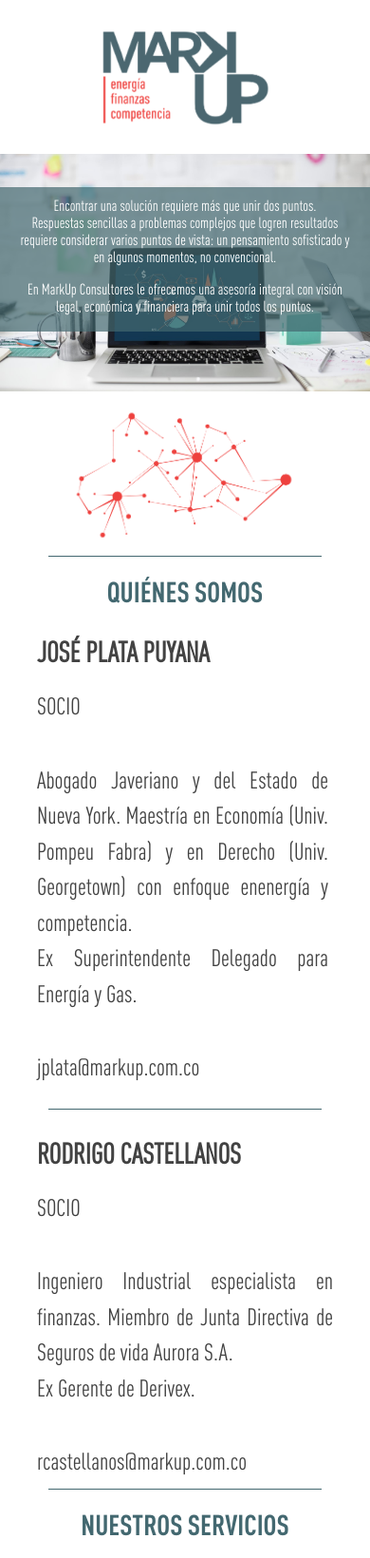
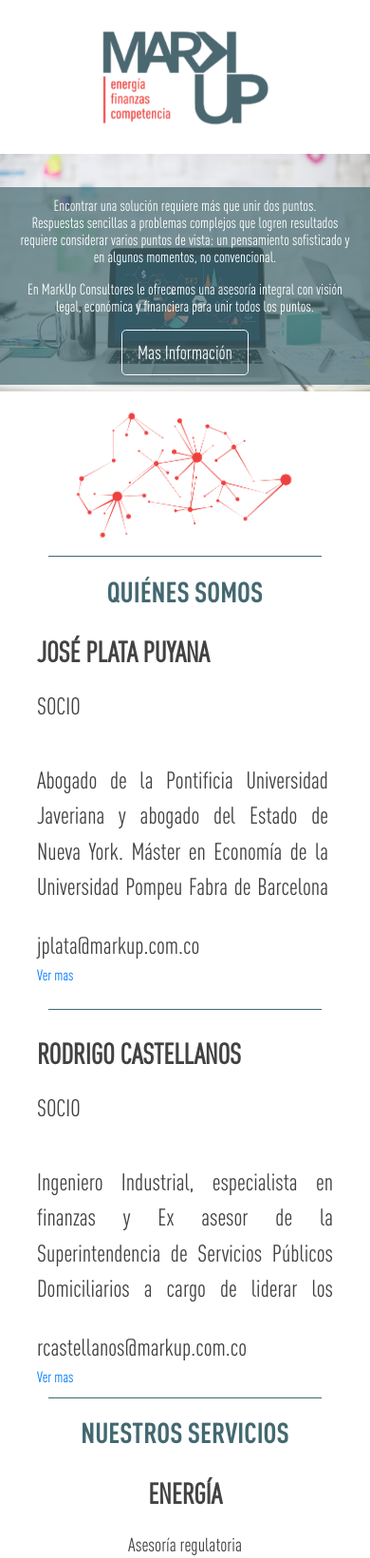
Before and after one commit to camilo77/markup, a plain HTML site: page index.html in a window 390 px wide. Shown: the top 1640 px of the page at 95% size. Drawn offline with Linux system fonts and the light colour scheme.

Commit message:
[UPDATE]: adding pdf and bios extend

```diff
--- a/css/styles.css
+++ b/css/styles.css
@@ -62,7 +62,7 @@ header{
   font-family: 'DINPro-Cond';
   text-align: center;
   color: white;
-  font-size: 45px;
+  font-size: 35px;
   line-height: normal;
 }
 
@@ -250,7 +250,7 @@ h1
     padding-top: 20px;
     padding-left: 50px;
     padding-right: 50px;
-    padding-bottom: 2px;
+    padding-bottom: 20px;
   }
 
   .markup-header-text{
@@ -354,7 +354,7 @@ h1
     padding-top: 10px;
     padding-left: 20px;
     padding-right: 20px;
-    padding-bottom: 2px;
+    padding-bottom: 10px;
   }
 
   .markup-header-text{
--- a/index.html
+++ b/index.html
@@ -64,6 +64,7 @@
           <p>
             En MarkUp Consultores le ofrecemos una asesoría integral con visión legal, económica y financiera para unir todos los puntos.
           </p>
+          <a href="./assets/MARKUP BROCHURE.pdf" class="btn btn-outline-light btn-lg" target="_blank">Mas Información</a>
         </div>
       </div>
     </div>
@@ -95,11 +96,15 @@
         <div class="col-xs-12 col-sm-12 col-md-6 socio-component-jose">
           <p class="title-text">JOSÉ PLATA PUYANA</p>
           <p class="socio-text-rol">SOCIO</p><br>
-          <p class="socio-text-description">
-            Abogado Javeriano y del Estado de Nueva York. Maestría en Economía (Univ. Pompeu Fabra) y en Derecho (Univ. Georgetown) con enfoque enenergía y competencia.<br>Ex Superintendente Delegado para Energía y Gas.
-          </p><br>
+          <div class="socio-text-description-div">
+            <p class="socio-text-description">
+              Abogado de la Pontificia Universidad Javeriana y abogado del Estado de Nueva York. Máster en Economía de la Universidad Pompeu Fabra de Barcelona y Máster en Derecho de la Universidad de Georgetown. En su ejercicio profesional, se ha desempeñado en el sector público como Superintendente Delegado para Energía y Gas Combustible de la Superintendencia de Servicios Públicos y asesor del Superintendente de Industria y Comercio. Adicionalmente, fue asociado de las firmas de abogados Ibarra Ibarra Asociados, Brigard & Urrutia y Cavelier Abogados. Complementa su ejercicio profesional con la cátedra académica en las facultades de derecho de las Universidades Javeriana, Serbio Arboleda y Externado tanto en pregrado como en posgrado. Como Superintendente Delegado, el Doctor Plata hizo parte de la Comisión de Regulación de Energía y Gas en la cual aportaba la visión del Supervisor para validar la aplicabilidad de la regulación que se pretendía emitir, su posible impacto en la competencia de los mercados de electricidad, gas y GLP, así como la afectación en la viabilidad financiera de los prestadores.
+            </p>
+          </div>
+          <br>
           <span class="socio-text-contact">jplata@markup.com.co</span><br>
           <!-- <span class="socio-text-contact">+57 315 928 3820</span> -->
+          <a href="javascript:void(0);" class="see-more">Ver mas</a>
         </div>
 
         <!-- LINE COMPONENT -->
@@ -113,11 +118,15 @@
         <div class="col-xs-12 col-sm-12 col-md-6 socio-component-rodrigo">
           <p class="title-text">RODRIGO CASTELLANOS</p>
           <p class="socio-text-rol">SOCIO</p><br>
-          <p class="socio-text-description">
-            Ingeniero Industrial especialista en finanzas. Miembro de Junta Directiva de Seguros de vida Aurora S.A.<br>Ex Gerente de Derivex.
-          </p><br>
+          <div class="socio-text-description-div">
+            <p class="socio-text-description">
+              Ingeniero Industrial, especialista en finanzas y Ex asesor de la Superintendencia de Servicios Públicos Domiciliarios a cargo de liderar los proyectos en temas de monitoreo de mercados de energía eléctrica y gas combustible, de supervisión prudencial y de gestión de Riesgos para los mismos sectores. Con más de veinte años de experiencia en el sector financiero y ocho en el sector energético, durante los cuales ha desarrollado funciones directivas dentro de las que destaca la de Gerente General de DERIVEX S.A, el mercado de derivados de commodities energéticos, empresa de la Bolsa de Valores de Colombia y de XM Filial de ISA. Como Gerente era responsable del direccionamiento estratégico de la compañía, función que comprendía el direccionamiento de mercado, financiero, estratégico y operativo. Experto en mercados de capitales producto de haber participado de la negociación de activos financieros durante mas de diez años y en mercados eléctricos, tema sobre el cual dicta el seminario Mercados Financieros de Electricidad en la Universidad Externado de Colombia. En la actualidad es miembro de la Junta Directiva de la compañía de Seguros de Vida Aurora S.A.
+            </p>
+          </div>
+          <br>
           <span class="socio-text-contact">rcastellanos@markup.com.co</span><br>
           <!-- <span class="socio-text-contact">+57 314 360 9883</span> -->
+          <a href="javascript:void(0);" class="see-more">Ver mas</a>
         </div>
       </div>
 
--- a/scripts/script.js
+++ b/scripts/script.js
@@ -2,6 +2,7 @@ $(document).ready(function(){
 	//alert("probando script");
 	show_nav();
 	go_top();
+	see_more();
 });
 
 function show_nav() {
@@ -34,3 +35,20 @@ function go_top() {
 		$('html,body').animate({scrollTop: focalizar}, 1000);
 	});
 }
+
+function see_more(){
+	$('.socio-text-description-div').css({"height": 150, "overflow": "hidden"})
+	$('.see-more').click(function(){
+		var val = $(this).text()
+		if(  val == 'Ver mas'){
+			$('.socio-text-description-div').css({"height": "auto", "overflow": "hidden"})
+			$('.see-more').text('Ver menos')
+		}
+		else{
+			var focalizar = $(".title-component").position().top;
+			$('html,body').animate({scrollTop: focalizar}, 1000);
+			$('.socio-text-description-div').css({"height": 150})
+			$('.see-more').text('Ver mas')
+		}
+	});
+}
```
Also changed, not shown: 1 other file.
